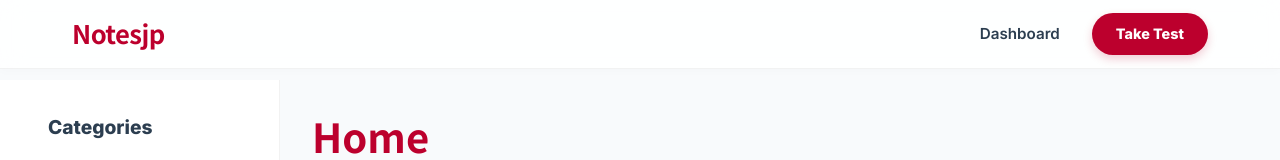
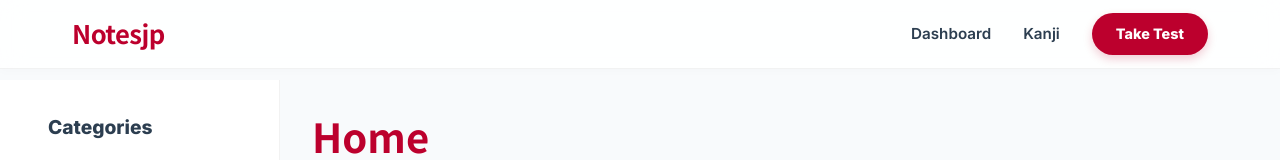
Before and after one commit to jolinajavier02/JLPT, a plain HTML site: page vocabulary.html in a window 1280 px wide. Shown: the top 160 px of the page. Drawn offline with Linux system fonts and the light colour scheme.

Commit message:
feat:add nav tab in vocabulary page

```diff
--- a/vocabulary.html
+++ b/vocabulary.html
@@ -262,6 +262,7 @@
                 <a href="home.html" class="logo">Notesjp</a>
                 <div class="nav-links">
                     <a href="home.html" class="nav-link">Dashboard</a>
+                    <a href="kanji.html" class="nav-link">Kanji</a>
                     <a href="test.html" class="header-btn">Take Test</a>
                 </div>
             </nav>
```
